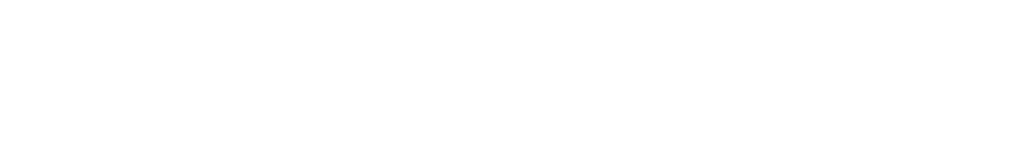
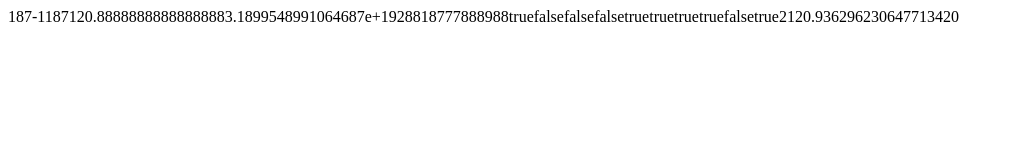
Before and after one commit to Sowetowp/pytjs, a plain HTML site: page index.html in a window 1280 px wide. Shown: the whole page, without its empty margins (0-1013 px from the left). Drawn offline with Linux system fonts and the light colour scheme.

Commit message:
auto-commit

```diff
--- a/index.html
+++ b/index.html
@@ -7,6 +7,6 @@
 </head>
 <body >
     <div id="root"></div>
-    <script src="/03_logic_and_controlflow.js"></script>
+    <script src="/02_operators_and_equality.js"></script>
 </body>
 </html>
```
